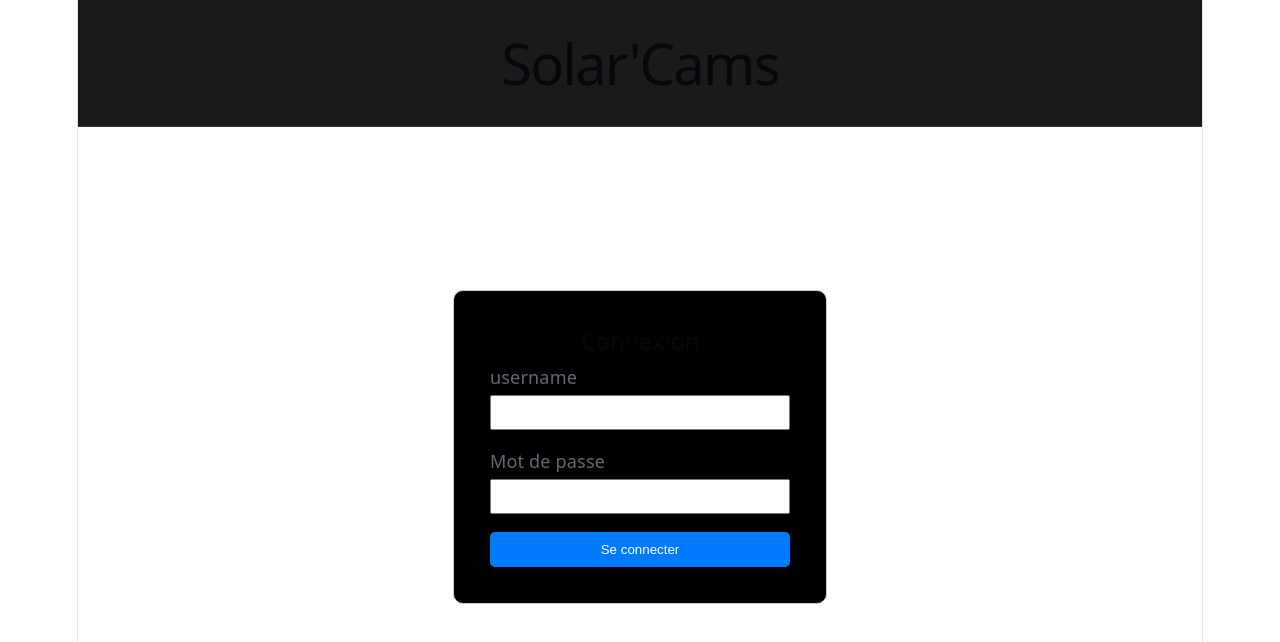
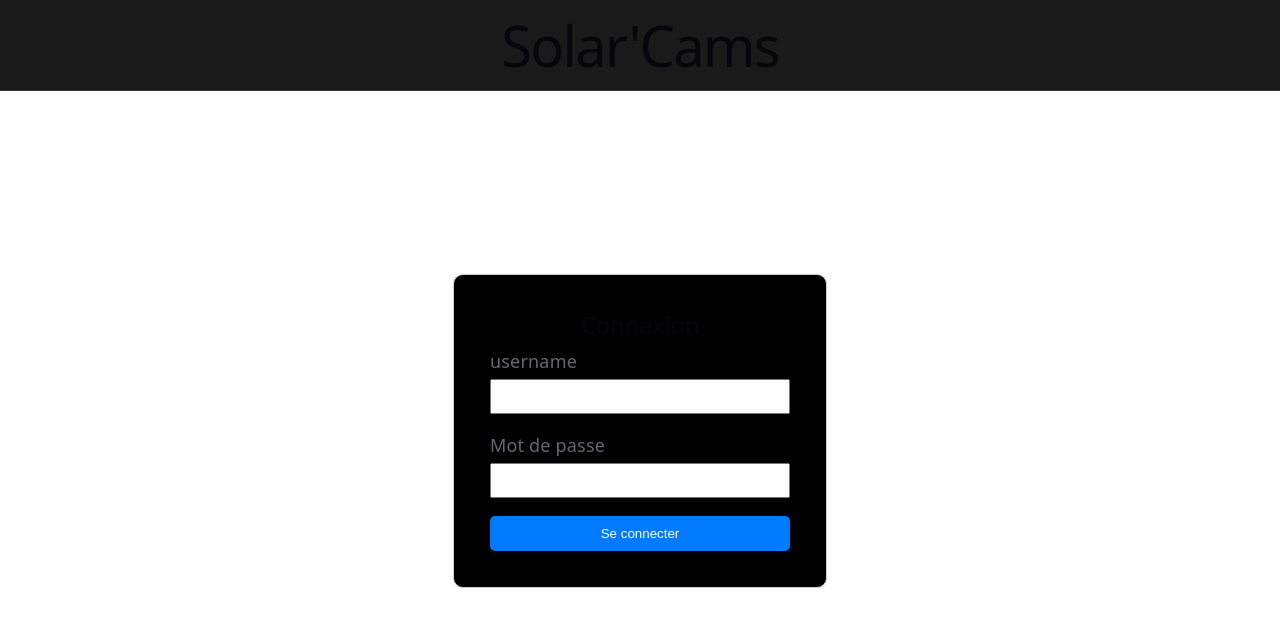
Before and after one commit to Gfinet/Solar_cam_washing, a React (Vite) app in the folder gears/frontend/src/: page / in a window 1280 px wide. Shown: the top 642 px of the page. Built offline with nearby package versions, Linux system fonts and the light colour scheme.

Commit message:
tiny front changes

```diff
--- a/gears/frontend/src/src/dashboard.jsx
+++ b/gears/frontend/src/src/dashboard.jsx
@@ -7,8 +7,8 @@ function Dashboard() {
     <div style={{ padding: '2rem', textAlign: 'center' }}>
       <h1>Bienvenue sur l'espace Parents</h1>
       <div style={{ display: 'flex', flexDirection: 'column', gap: '1rem', maxWidth: '300px', margin: '0 auto' }}>
-        <button style={styles.button}>Voir les tableaux de données</button>
-        <button style={styles.button}>Paramètres du compte</button>
+        <button style={styles.button} type="submit">Voir les tableaux de données</button>
+        <button style={styles.button} type="submit">Paramètres du compte</button>
       </div>
     </div>
   );
--- a/gears/frontend/src/src/index.css
+++ b/gears/frontend/src/src/index.css
@@ -55,11 +55,9 @@ body {
 }
 
 #root {
-  width: 1126px;
   max-width: 100%;
   margin: 0 auto;
   text-align: center;
-  border-inline: 1px solid var(--border);
   min-height: 100svh;
   display: flex;
   flex-direction: column;
--- a/gears/frontend/src/src/layout.jsx
+++ b/gears/frontend/src/src/layout.jsx
@@ -19,13 +19,12 @@ const Layout = () => {
 const styles = {
   wrapper: { minHeight: '100vh', display: 'flex', flexDirection: 'column' },
   header: {
-    padding: '1rem',
     background: '#1a1a1a',
     color: '#007bff',
     textAlign: 'center',
     borderBottom: '1px solid #333'
   },
-  content: { flex: 1 }
+  content: { flex: 1, padding: '20px' }
 };
 
 export default Layout;
```
